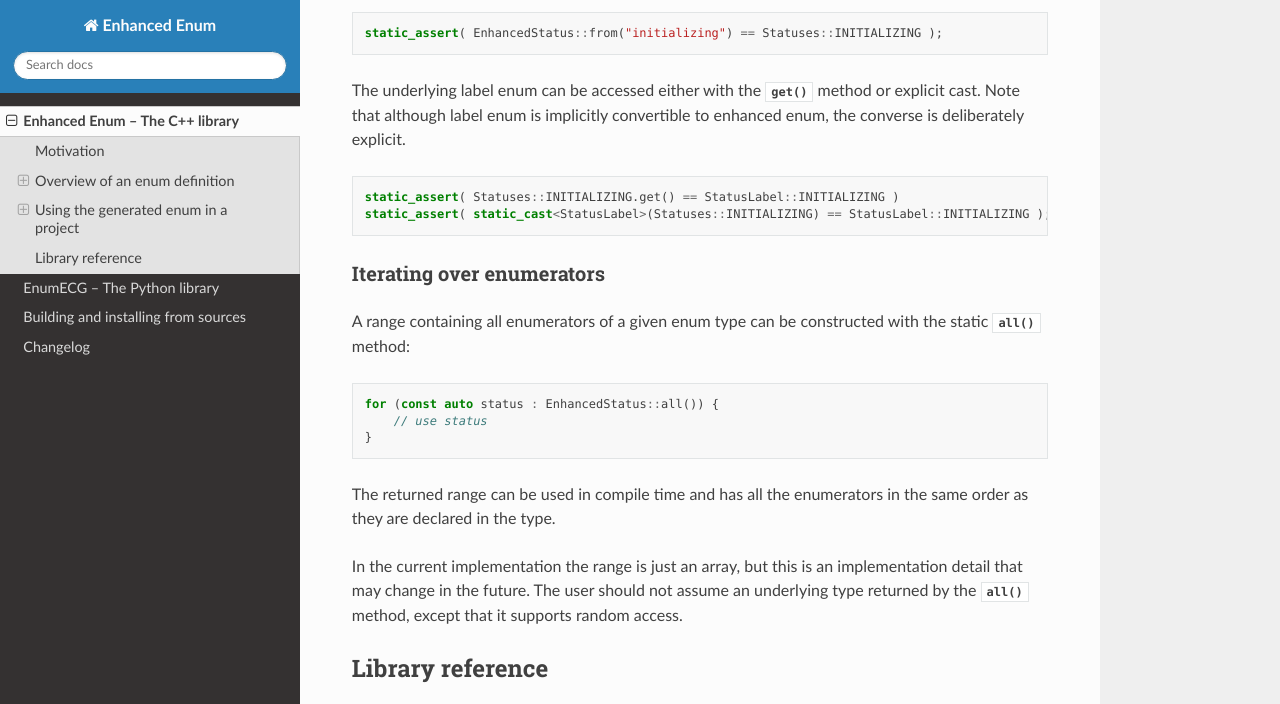
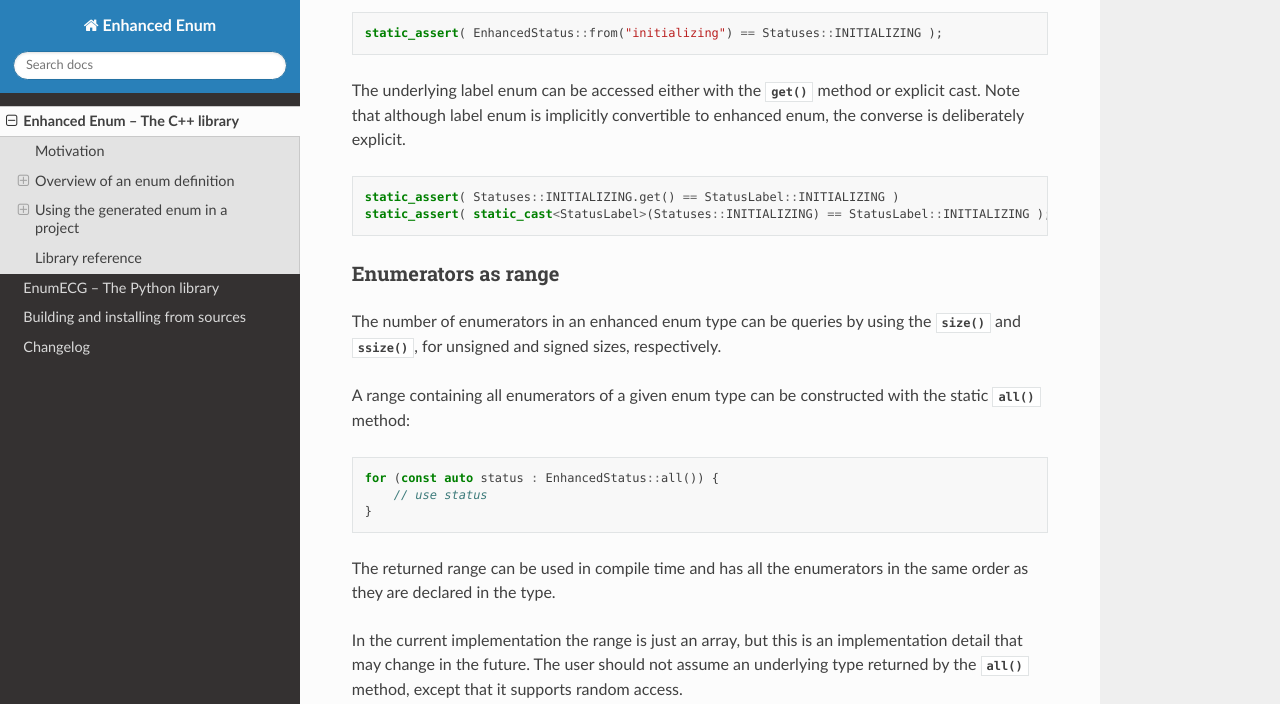
Before and after one commit to jasujm/enhanced-enum, a Sphinx documentation site: the page built from docs/enhancedenumlib.rst, in a window 1280 px wide and 900 px high, scrolled down 4105 px, cut to the strip 0-704 px from the top of the window. Built offline with Sphinx 7.4.7 and the Read the Docs theme 2.0.0, drawn with Linux system fonts in a browser that asks for light colours.

Commit message:
Add enum_base::ssize()
- Add method to query the number of enumerators as sized integer

- Add documentation and tests for both size() and ssize()

```diff
--- a/README.rst
+++ b/README.rst
@@ -22,6 +22,7 @@ They can be iterated:
 
 .. code-block:: c++
 
+   std::cout << "Listing " << Status::size() << " enumerators:\n";
    for (const auto status : Status::all()) {
        std::cout << status.value() << "\n";
    }
--- a/docs/enhancedenumlib.rst
+++ b/docs/enhancedenumlib.rst
@@ -241,8 +241,12 @@ deliberately explicit.
    static_assert( Statuses::INITIALIZING.get() == StatusLabel::INITIALIZING )
    static_assert( static_cast<StatusLabel>(Statuses::INITIALIZING) == StatusLabel::INITIALIZING );
 
-Iterating over enumerators
-..........................
+Enumerators as range
+....................
+
+The number of enumerators in an enhanced enum type can be queries by
+using the :cpp:func:`size()` and :cpp:func:`ssize()`, for unsigned and
+signed sizes, respectively.
 
 A range containing all enumerators of a given enum type can be
 constructed with the static :cpp:func:`all()` method:
```
Also changed, not shown: 2 other files.
